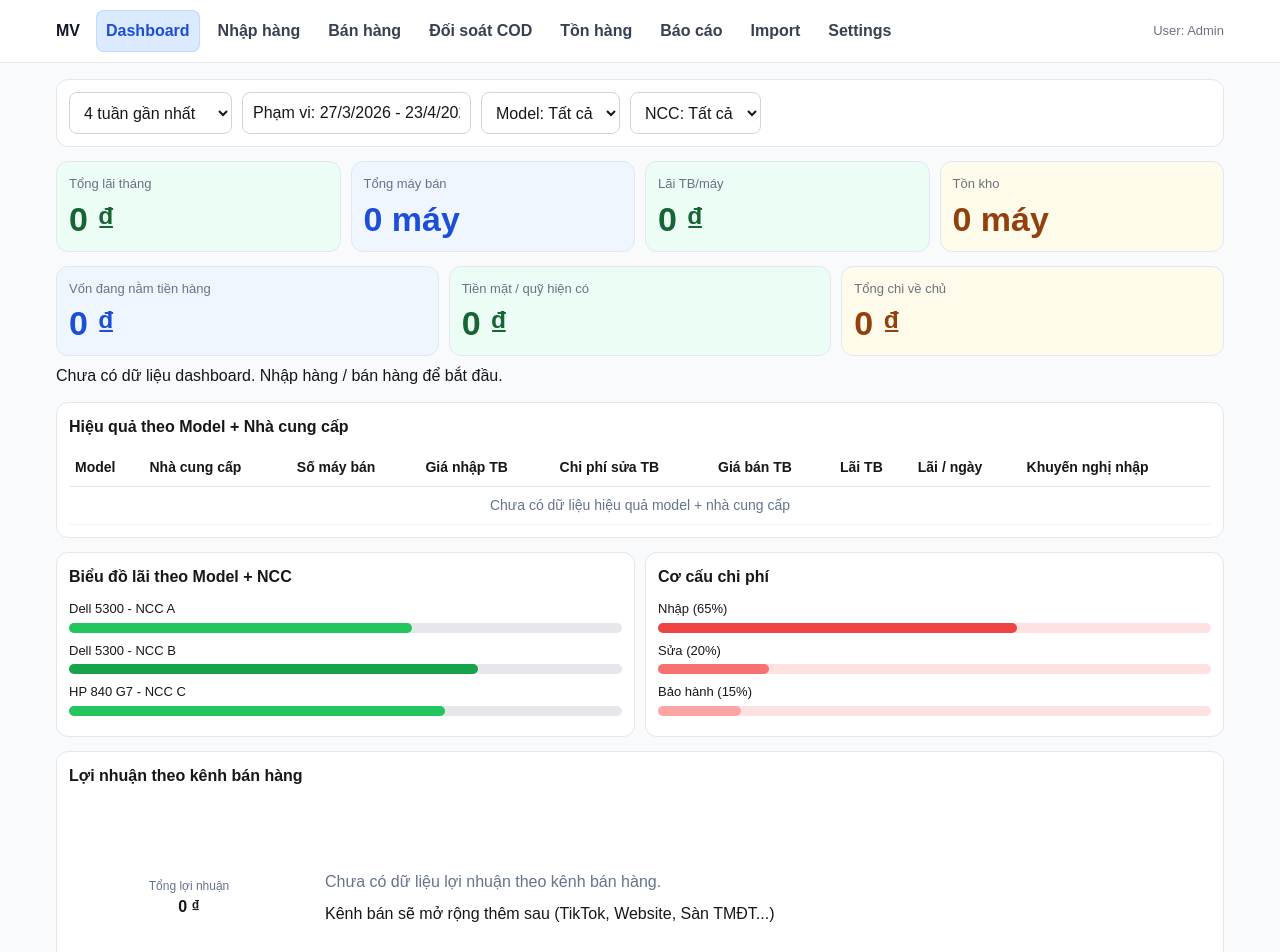
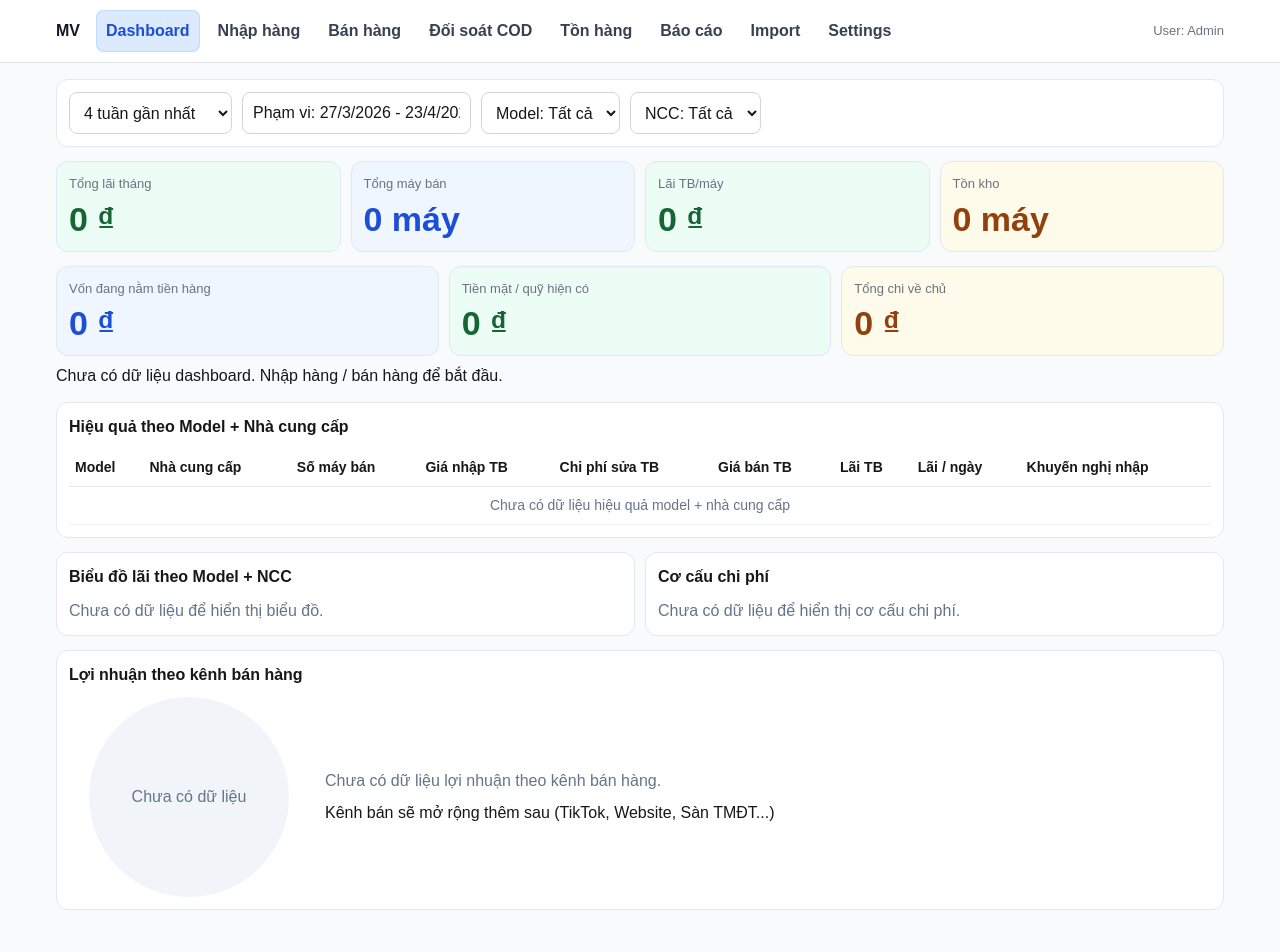
Before and after one commit to truongnhuviet132-a11y/mv-laptop, a Next.js app: page /dashboard in a window 1280 px wide. Shown: the top 952 px of the page. After the commit the page ends 926 px from the top, so only its background shows below. Built offline with nearby package versions, Linux system fonts and the light colour scheme.

Commit message:
remove remaining dashboard demo data

```diff
--- a/src/app/dashboard/page.tsx
+++ b/src/app/dashboard/page.tsx
@@ -109,15 +109,11 @@ export default function DashboardPage() {
       <section style={{ display: "grid", gridTemplateColumns: isMobile ? "1fr" : "1fr 1fr", gap: 10 }}>
         <div style={box}>
           <div style={{ fontWeight: 700, marginBottom: 10 }}>Biểu đồ lãi theo Model + NCC</div>
-          <FakeBar label="Dell 5300 - NCC A" width="62%" color="#22c55e" />
-          <FakeBar label="Dell 5300 - NCC B" width="74%" color="#16a34a" />
-          <FakeBar label="HP 840 G7 - NCC C" width="68%" color="#22c55e" />
+          <div style={{ color: "#64748b" }}>Chưa có dữ liệu để hiển thị biểu đồ.</div>
         </div>
         <div style={box}>
           <div style={{ fontWeight: 700, marginBottom: 10 }}>Cơ cấu chi phí</div>
-          <Stack label="Nhập" pct={65} color="#ef4444" />
-          <Stack label="Sửa" pct={20} color="#f87171" />
-          <Stack label="Bảo hành" pct={15} color="#fca5a5" />
+          <div style={{ color: "#64748b" }}>Chưa có dữ liệu để hiển thị cơ cấu chi phí.</div>
         </div>
       </section>
 
@@ -153,16 +149,17 @@ function Kpi({ title, value, tone, isMobile }: { title: string; value: string; t
   );
 }
 
-function FakeBar({ label, width, color }: { label: string; width: string; color: string }) {
-  return <div style={{ marginBottom: 8 }}><div style={{ fontSize: 13, marginBottom: 4 }}>{label}</div><div style={{ height: 10, borderRadius: 999, background: "#e5e7eb" }}><div style={{ width, height: "100%", background: color, borderRadius: 999 }} /></div></div>;
-}
-
-function Stack({ label, pct, color }: { label: string; pct: number; color: string }) {
-  return <div style={{ marginBottom: 8 }}><div style={{ fontSize: 13, marginBottom: 4 }}>{label} ({pct}%)</div><div style={{ height: 10, borderRadius: 999, background: "#fee2e2" }}><div style={{ width: `${pct}%`, height: "100%", background: color, borderRadius: 999 }} /></div></div>;
-}
-
 function ChannelPie({ data }: { data: { name: string; profit: number; color: string }[] }) {
   const total = data.reduce((s, x) => s + x.profit, 0);
+  if (!total) {
+    return (
+      <div style={{ display: "grid", placeItems: "center" }}>
+        <div style={{ width: 200, height: 200, borderRadius: "50%", background: "#f1f5f9", display: "grid", placeItems: "center", color: "#64748b", textAlign: "center", padding: 16 }}>
+          Chưa có dữ liệu
+        </div>
+      </div>
+    );
+  }
   let acc = 0;
   const segments = data
     .map((x) => {
```
